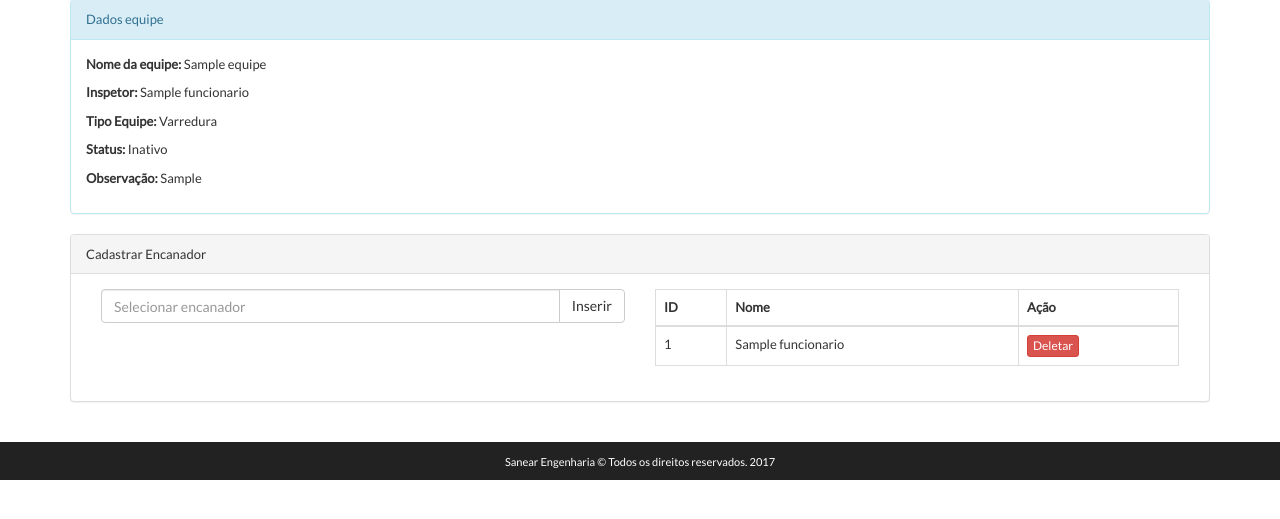
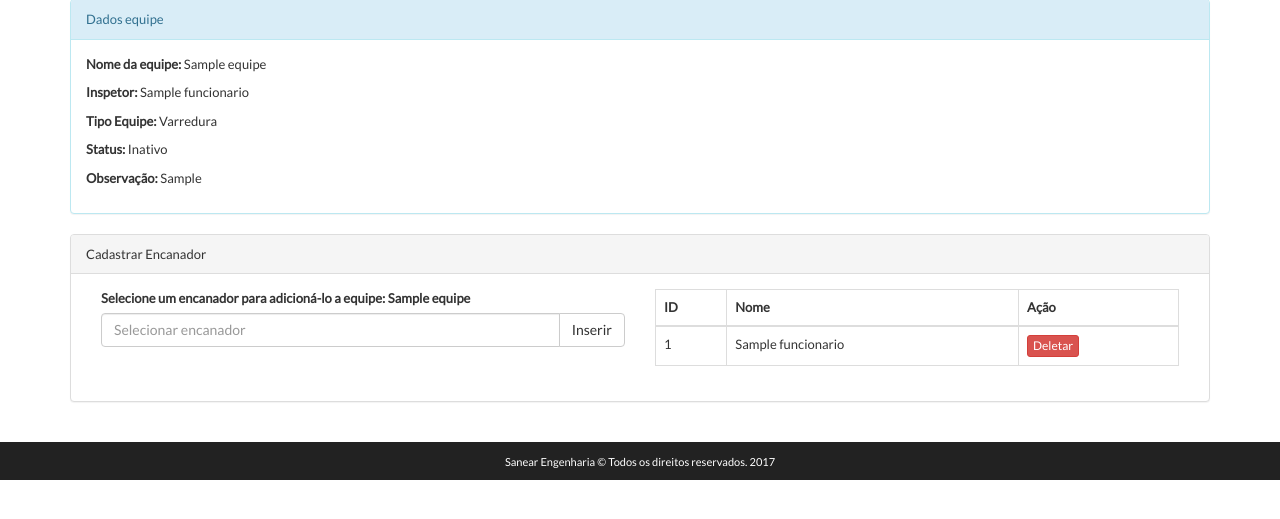
Before and after one commit to gabriel1990cp/sanear-almoxarifado, a CodeIgniter app: page /database/index.php/equipe/manager_team/1 in a window 1280 px wide. Shown: the part 235-754 px from the top of the page. Run offline with CodeIgniter, Linux system fonts and the light colour scheme; data comes from the database, SQL or seed files in the repository; tables that the repository leaves empty hold one stand-in row (values such as "Sample post").

Commit message:
Finalizando gerenciador de equipes

```diff
--- a/application/controllers/Equipe.php
+++ b/application/controllers/Equipe.php
@@ -153,6 +153,23 @@ class Equipe extends CI_Controller
         endif;
     }
 
+    public function delete_employee($id, $idEquipe)
+    {
+
+
+        if (empty($id)):
+            redirect(base_url('gerenciar-equipe'));
+        endif;
+
+        if ($this->equipe_model->delete_employee($id)):
+            $this->session->set_flashdata(open_modal(DELETADO_SUCESSO, CLASSE_SUCESSO));
+            redirect(base_url('gerenciar-equipe/' . $idEquipe));
+        else:
+            $this->session->set_flashdata(open_modal(MENSAGEM_ERRO, CLASSE_ERRO));
+            redirect(base_url('gerenciar-equipe/' . $idEquipe));
+        endif;
+    }
+
     public function edit($id)
     {
         if (empty($id)):
@@ -165,7 +182,6 @@ class Equipe extends CI_Controller
 
         #LISTA FUNCIONARIO PARA EDITAR
         $data['equipes'] = $this->equipe_model->list_team((int)$id, null);
-
 
         if (empty($data['equipes'])):
             redirect(base_url('equipes'));
@@ -270,17 +286,17 @@ class Equipe extends CI_Controller
             $idFuncionario = (int)$this->input->post('resultado-encanador');
             $idEquipe = (int)$this->input->post('equipe');
 
+            #VERIFICA SE O FUNCIONARIO JÁ CONSTA NA EQUIPE
+            $verificaFuncionario = $this->equipe_model->check_employee_team($idFuncionario);
+
             $data['id_equipe'] = $idEquipe;
             $data['id_funcionario'] = $idFuncionario;
 
-            #VERIFICA SE O FUNCIONARIO JÁ CONSTA NA EQUIPE
-            $verificaFuncionario = $this->equipe_model->check_employee_team($idEquipe, $idFuncionario);
-
             if (count($verificaFuncionario) > 0):
-                $this->session->set_flashdata(open_modal('Encanador já cadastrado na equipe ' . $verificaFuncionario[0]['nome_equipe'], CLASSE_ERRO));
+                $nomeEquipe = $this->equipe_model->list_team((int)$verificaFuncionario['0']['id_equipe'], null);
+                $this->session->set_flashdata(open_modal('Encanador já cadastrado na equipe ' . $nomeEquipe['0']['nome_equipe'], CLASSE_ERRO));
                 redirect(base_url('gerenciar-equipe/' . $idEquipe));
             endif;
-
 
             #VERIFICA SE OCORREU O INSERT NO BANCO DE DADOS
             if ($this->equipe_model->manager_team($data)):
@@ -290,7 +306,6 @@ class Equipe extends CI_Controller
                 $this->session->set_flashdata(open_modal(MENSAGEM_ERRO, CLASSE_ERRO));
                 redirect(base_url('gerenciar-equipe/' . $idEquipe));
             endif;
-
         endif;
     }
 }
--- a/application/models/Equipe_model.php
+++ b/application/models/Equipe_model.php
@@ -124,17 +124,22 @@ class Equipe_model extends CI_Model
         return $this->db->update('equipes', $data);
     }
 
+    function delete_employee($id)
+    {
+        $this->db->where('id_funcionario', $id);
+        return $this->db->delete('equipe_funcionarios');
+    }
+
     function update($id, $data)
     {
         $this->db->where('id_equipe', $id);
         return $this->db->update('equipes', $data);
     }
 
-    function check_employee_team($idEquipe, $idFuncionario)
+    function check_employee_team($idFuncionario)
     {
-        $this->db->select('x1.*,nome_equipe');
-        $this->db->from(" equipe_funcionarios x1");
-        $this->db->join('equipes x2', 'x2.id_equipe =' . $idEquipe);
+        $this->db->select('*');
+        $this->db->from(" equipe_funcionarios ");
         $this->db->where("id_funcionario", $idFuncionario);
         return $this->db->get()->result_array();
     }
--- a/application/views/equipe/gerenciar-equipe.php
+++ b/application/views/equipe/gerenciar-equipe.php
@@ -34,15 +34,14 @@
             <div class="panel panel-default">
                 <div class="panel-heading">Cadastrar Encanador</div>
                 <div class="panel-body">
-                    <form action="<?= base_url('equipe/insert_manager_team')?>" method="post" enctype="multipart/form-data" id="cadastro_encanador" class="cadastrar-encanador">
+                    <form action="<?= base_url('equipe/insert_manager_team') ?>" method="post" enctype="multipart/form-data" id="cadastro_encanador" class="cadastrar-encanador">
                         <div class="col-md-6">
+                            <label>Selecione um encanador para adicioná-lo a equipe: <?= $equipe[0]['nome_equipe'] ?></label>
                             <div class="input-group">
                                 <input id="encanador" name="encanador" type="text" class="col-md-6 form-control" placeholder="Selecionar encanador" autocomplete="off"/>
                                 <input type="hidden" value="" name="resultado-encanador" id="resultado-encanador">
                                 <input type="hidden" value="<?= $equipe[0]['id_equipe'] ?>" name="equipe" id="equipe">
-                                    <span class="input-group-btn">
-                                        <button class="btn btn-default inserir" type="button">Inserir</button>
-                                    </span>
+                                <span class="input-group-btn"><button class="btn btn-default inserir" type="button">Inserir</button></span>
                             </div>
                             <span class="validacao-encanador error">O campo encanador é obrigatório!</span>
                         </div>
@@ -60,15 +59,13 @@
                                 </thead>
                                 <?php
                                 if (!empty($encanadores)):
-                                        foreach ($encanadores as $encanadore):
+                                    foreach ($encanadores as $encanador):
                                         ?>
                                         <tr>
-                                                <td scope="row"><?= $encanadore['id_func_equipe']; ?></td>
-                                                <td><?= $encanadore['nome_funcionario']; ?></td>
+                                            <td scope="row"><?= $encanador['id_funcionario']; ?></td>
+                                            <td><?= $encanador['nome_funcionario']; ?></td>
                                             <td>
-
-                                                        <button class="btn btn-danger btn-xs confirma_exclusao" href="#" data-id="<?= $encanadore['id_func_equipe'] ?>" data-nome="<?= $encanadore['id_func_equipe'] ?>">Deletar</button>
-
+                                                <button class="btn btn-danger btn-xs confirma_exclusao" href="#"  data-equipe="<?= $equipe[0]['id_equipe']?>" data-id="<?= $encanador['id_funcionario'] ?>" data-nome="<?= $encanador['nome_funcionario'] ?>">Deletar</button>
                                             </td>
                                         </tr>
                                         <?php
@@ -93,10 +90,10 @@
 <!-- SCRIPT -->
 <script src="<?= base_url('assets/js/front/gerenciar-equipe.js') ?>"></script>
 <script src="<?= base_url('assets/js/bootstrap-typeahead.min.js') ?>"></script>
-    <!-- SCRIPT -->
 
 <script>
     $(function () {
+
         function displayResult(item) {
             $('#resultado-encanador').val(item.value);
         }
@@ -107,3 +104,25 @@
         });
     })
 </script>
+<!-- SCRIPT -->
+
+<!-- MODAL -->
+<div class="modal fade" id="modal_confirmation">
+    <div class="modal-dialog">
+        <div class="modal-content">
+            <div class="modal-header">
+                <button type="button" class="close" data-dismiss="modal" aria-label="Close"><span
+                            aria-hidden="true">&times;</span></button>
+                <h4 class="modal-title">Confirmação de Exclusão</h4>
+            </div>
+            <div class="modal-body">
+                <p>Deseja realmente excluir o encanador : <strong><span id="nome_exclusao"></span></strong>?</p>
+            </div>
+            <div class="modal-footer">
+                <button type="button" class="btn btn-default" data-dismiss="modal">Não</button>
+                <button type="button" class="btn btn-danger" id="btn_excluir">Sim</button>
+            </div>
+        </div>
+    </div>
+</div>
+<!-- MODAL -->
--- a/assets/js/front/gerenciar-equipe.js
+++ b/assets/js/front/gerenciar-equipe.js
@@ -6,8 +6,9 @@ $(document).ready(function () {
     $(".inserir").on('click', function (e) {
         e.preventDefault()
 
-        var encanador = $("#encanador").val();
-        if (encanador !== '') {
+        var encanador = $("#resultado-encanador").val();
+
+        if (encanador !== '' && encanador > 0 ) {
             $("#cadastro_encanador").submit();
         } else {
             $(".validacao-encanador").show();
@@ -22,9 +23,11 @@ $(document).ready(function () {
 
             var nome = $(this).data('nome');
             var id = $(this).data('id');
+            var equipe = $(this).data('equipe');
 
             $('#modal_confirmation').data('nome', nome);
             $('#modal_confirmation').data('id', id);
+            $('#modal_confirmation').data('equipe', equipe);
             $('#modal_confirmation').modal('show');
         });
 
@@ -35,7 +38,9 @@ $(document).ready(function () {
 
         $('#btn_excluir').click(function () {
             var id = $('#modal_confirmation').data('id');
-            document.location.href = base_url + "equipe/delete/" + id;
+            var equipe = $('#modal_confirmation').data('equipe');
+
+            document.location.href = base_url + "equipe/delete_employee/" + id + "/" + equipe;
         });
     });
 })
```
Lines whose indentation alone changed are shown as unchanged.
